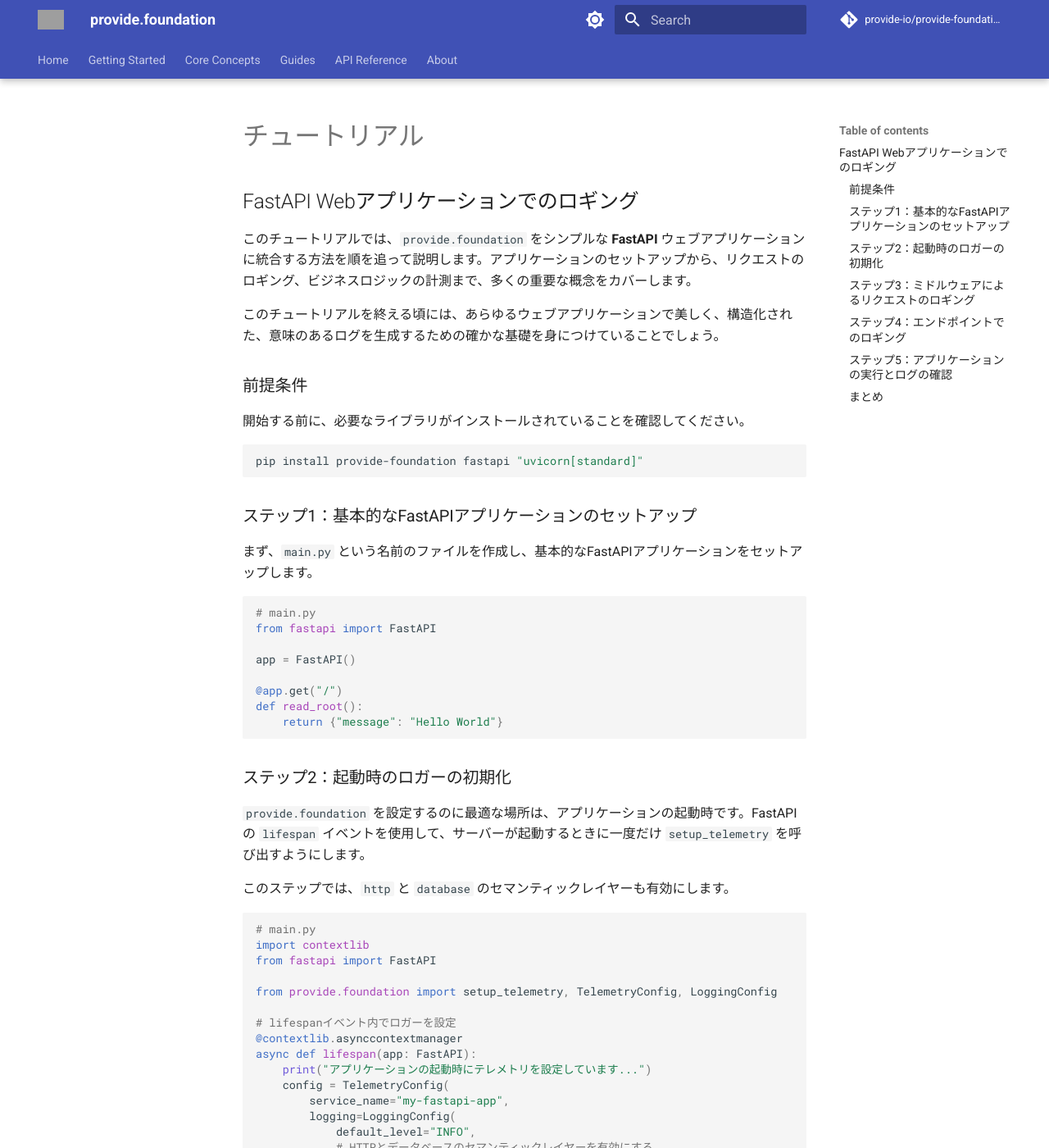
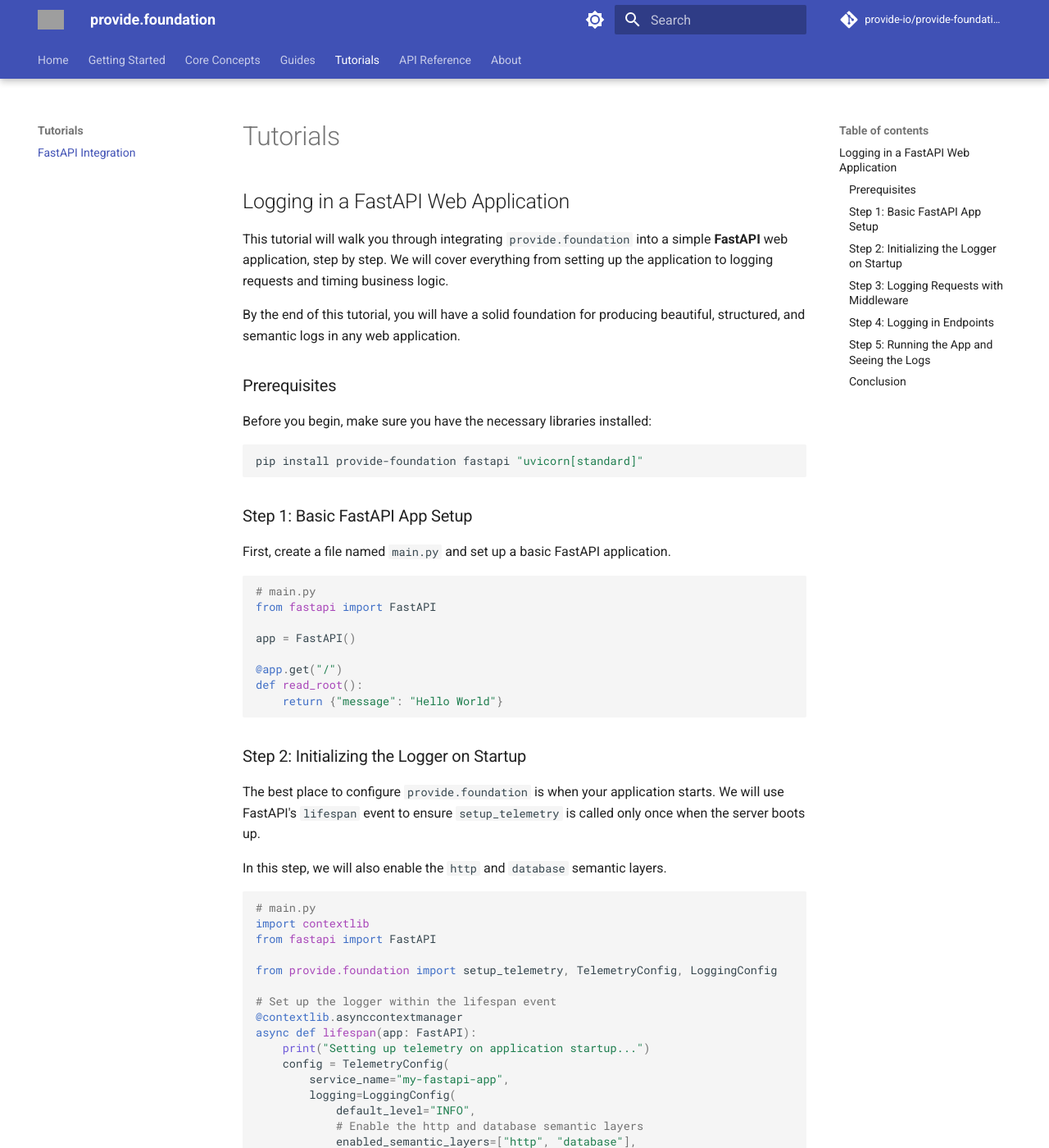
Before and after one commit to provide-io/provide-foundation, an MkDocs documentation site: the page built from docs/tutorials/fastapi-integration.md, in a window 1280 px wide and 1400 px high. Shown: the whole window at 82% size. Built offline with MkDocs 1.6.1 and Material for MkDocs 9.7.7, drawn with Linux system fonts in a browser that asks for light colours; comment, search, counter and statistics services are not loaded; some of the changed text lies outside the part shown; grey boxes are pictures that could not be loaded.

Commit message:
🔼⚙️ [skip ci] auto-commit

````diff
--- a/docs/tutorials/fastapi-integration.md
+++ b/docs/tutorials/fastapi-integration.md
@@ -1,22 +1,22 @@
-# チュートリアル
+# Tutorials
 
-## FastAPI Webアプリケーションでのロギング
+## Logging in a FastAPI Web Application
 
-このチュートリアルでは、`provide.foundation` をシンプルな **FastAPI** ウェブアプリケーションに統合する方法を順を追って説明します。アプリケーションのセットアップから、リクエストのロギング、ビジネスロジックの計測まで、多くの重要な概念をカバーします。
+This tutorial will walk you through integrating `provide.foundation` into a simple **FastAPI** web application, step by step. We will cover everything from setting up the application to logging requests and timing business logic.
 
-このチュートリアルを終える頃には、あらゆるウェブアプリケーションで美しく、構造化された、意味のあるログを生成するための確かな基礎を身につけていることでしょう。
+By the end of this tutorial, you will have a solid foundation for producing beautiful, structured, and semantic logs in any web application.
 
-### 前提条件
+### Prerequisites
 
-開始する前に、必要なライブラリがインストールされていることを確認してください。
+Before you begin, make sure you have the necessary libraries installed:
 
 ```bash
 pip install provide-foundation fastapi "uvicorn[standard]"
 ```
 
-### ステップ1：基本的なFastAPIアプリケーションのセットアップ
+### Step 1: Basic FastAPI App Setup
 
-まず、`main.py` という名前のファイルを作成し、基本的なFastAPIアプリケーションをセットアップします。
+First, create a file named `main.py` and set up a basic FastAPI application.
 
 ```python
 # main.py
@@ -29,11 +29,11 @@
     return {"message": "Hello World"}
 ```
 
-### ステップ2：起動時のロガーの初期化
+### Step 2: Initializing the Logger on Startup
 
-`provide.foundation` を設定するのに最適な場所は、アプリケーションの起動時です。FastAPIの `lifespan` イベントを使用して、サーバーが起動するときに一度だけ `setup_telemetry` を呼び出すようにします。
+The best place to configure `provide.foundation` is when your application starts. We will use FastAPI's `lifespan` event to ensure `setup_telemetry` is called only once when the server boots up.
 
-このステップでは、`http` と `database` のセマンティックレイヤーも有効にします。
+In this step, we will also enable the `http` and `database` semantic layers.
 
 ```python
 # main.py
@@ -42,15 +42,15 @@
 
 from provide.foundation import setup_telemetry, TelemetryConfig, LoggingConfig
 
-# lifespanイベント内でロガーを設定
+# Set up the logger within the lifespan event
 @contextlib.asynccontextmanager
 async def lifespan(app: FastAPI):
-    print("アプリケーションの起動時にテレメトリを設定しています...")
+    print("Setting up telemetry on application startup...")
     config = TelemetryConfig(
         service_name="my-fastapi-app",
         logging=LoggingConfig(
             default_level="INFO",
-            # HTTPとデータベースのセマンティックレイヤーを有効にする
+            # Enable the http and database semantic layers
             enabled_semantic_layers=["http", "database"],
         ),
     )
@@ -64,17 +64,17 @@
     return {"message": "Hello World"}
 ```
 
-### ステップ3：ミドルウェアによるリクエストのロギング
+### Step 3: Logging Requests with Middleware
 
-すべての受信リクエストとそのレスポンスを自動的にログに記録することは、非常に強力なパターンです。FastAPIミドルウェアを使用してこれを実現できます。
+Automatically logging every incoming request and its response is an incredibly powerful pattern. We can achieve this using FastAPI middleware.
 
 ```python
-# main.py (前のコードに追加)
+# main.py (append to previous code)
 import time
 from fastapi import Request
 from provide.foundation import logger
 
-# ... (FastAPIのセットアップとlifespanは上記と同じ)
+# ... (FastAPI setup and lifespan from above)
 
 @app.middleware("http")
 async def log_requests(request: Request, call_next):
@@ -95,30 +95,30 @@
 
     return response
 
-# ... (ルートとエンドポイントは下記)
+# ... (root and endpoints below)
 ```
 
-### ステップ4：エンドポイントでのロギング
+### Step 4: Logging in Endpoints
 
-次に、ユーザーを作成するための `/users` エンドポイントを追加します。このエンドポイントでは、`timed_block` を使用してビジネスロジックを計測し、バリデーションエラーと成功イベントをログに記録します。
+Next, we'll add a `/users` endpoint to create a user. In this endpoint, we will use `timed_block` to time our business logic and log both validation errors and success events.
 
 ```python
-# main.py (前のコードに追加)
+# main.py (append to previous code)
 from fastapi import Body
 from typing import Annotated
 
 from provide.foundation.errors import ValidationError
 from provide.foundation.utils.timing import timed_block
 
-# ... (前のコードはすべて上記と同じ)
+# ... (all previous code from above)
 
 @app.post("/users")
 def create_user(username: Annotated[str, Body()])-> dict:
-    """新しいユーザーを作成するエンドポイント。"""
+    """An endpoint to create a new user."""
     with timed_block(logger, "create_user_endpoint", initial_kvs={"username": username}) as ctx:
-        # 1. 入力の検証
+        # 1. Validate input
         if not username or len(username) < 3:
-            # バリデーションエラーをログに記録
+            # Log the validation failure
             logger.warning(
                 "Invalid username provided",
                 domain="validation",
@@ -126,10 +126,10 @@
                 status="failure",
                 username=username,
             )
-            # このエラーはキャッチされ、400レスポンスを返す
+            # This error will be caught and turned into a 400 response
             raise ValidationError("Username must be at least 3 characters long")
 
-        # 2. データベース操作のシミュレーション
+        # 2. Simulate a database operation
         ctx["db_operation"] = "insert"
         logger.info(
             "User created in database",
@@ -143,7 +143,7 @@
 
         return {"status": "user created", "username": username}
 
-# FastAPIがValidationErrorを処理するための例外ハンドラ
+# An exception handler to make FastAPI handle our ValidationError
 from fastapi.responses import JSONResponse
 
 @app.exception_handler(ValidationError)
@@ -154,23 +154,23 @@
     )
 ```
 
-### ステップ5：アプリケーションの実行とログの確認
+### Step 5: Running the App and Seeing the Logs
 
-これで完全なアプリケーションができました。ターミナルで `uvicorn` を使用して実行します。
+Now our full application is ready. Run it using `uvicorn` in your terminal:
 
 ```bash
 uvicorn main:app --reload
 ```
 
-次に、`curl` やウェブブラウザを使用してAPIにリクエストを送信します。
+Next, send some requests to your API using `curl` or a web browser.
 
-**成功したリクエスト:**
+**A successful request:**
 
 ```bash
 curl -X POST -H "Content-Type: application/json" -d '"provide-user"' http://127.0.0.1:8000/users
 ```
 
-コンソールのログは次のようになります。
+Your console logs will look like this:
 
 ```
 [🐘][➕][✅] User created in database db.table=users
@@ -178,13 +178,13 @@
 [➡️][✅] HTTP request handled http.url=http://127.0.0.1:8000/users http.response_time_ms=2.5 client.address=127.0.0.1
 ```
 
-**失敗したリクエスト（バリデーションエラー）:**
+**A failing request (validation error):**
 
 ```bash
 curl -X POST -H "Content-Type: application/json" -d '"a"' http://127.0.0.1:8000/users
 ```
 
-コンソールのログは次のようになります。
+Your console logs will look like this:
 
 ```
 [🛡️][➡️][❌] Invalid username provided username=a
@@ -192,13 +192,13 @@
 [➡️][⚠️CLIENT] HTTP request handled http.url=http://127.0.0.1:8000/users http.response_time_ms=1.5 client.address=127.0.0.1
 ```
 
-### まとめ
+### Conclusion
 
-おめでとうございます！このチュートリアルでは、以下のことを学びました。
+Congratulations! In this tutorial, you have learned how to:
 
-*   FastAPIの起動時に `provide.foundation` を設定する方法。
-*   ミドルウェアを使用してすべてのHTTPリクエストを自動的にログに記録する方法。
-*   `timed_block` を使用して特定の操作のパフォーマンスを計測する方法。
-*   ビジネスロジック（バリデーション、成功）に関連するセマンティックイベントをログに記録する方法。
+*   Configure `provide.foundation` on FastAPI application startup.
+*   Automatically log all HTTP requests using middleware.
+*   Time the performance of specific operations using `timed_block`.
+*   Log semantic events related to your business logic (validation, success).
 
-これらのパターンは、あらゆるウェブアプリケーションで堅牢で観測可能なロギングをセットアップするための強力な基盤となります。
+These patterns provide a powerful foundation for robust, observable logging in any web application.
--- a/mkdocs.yml
+++ b/mkdocs.yml
@@ -103,6 +103,8 @@
     - 'Exception Logging': 'guides/exception-logging.md'
     - 'Performance Tuning': 'guides/performance-tuning.md'
     - 'Custom Semantic Layers': 'guides/creating-semantic-layers.md'
+  - 'Tutorials':
+    - 'FastAPI Integration': 'tutorials/fastapi-integration.md'
   - 'API Reference':
     - 'Logger': 'api-reference/logger.md'
     - 'Configuration': 'api-reference/config.md'
````
